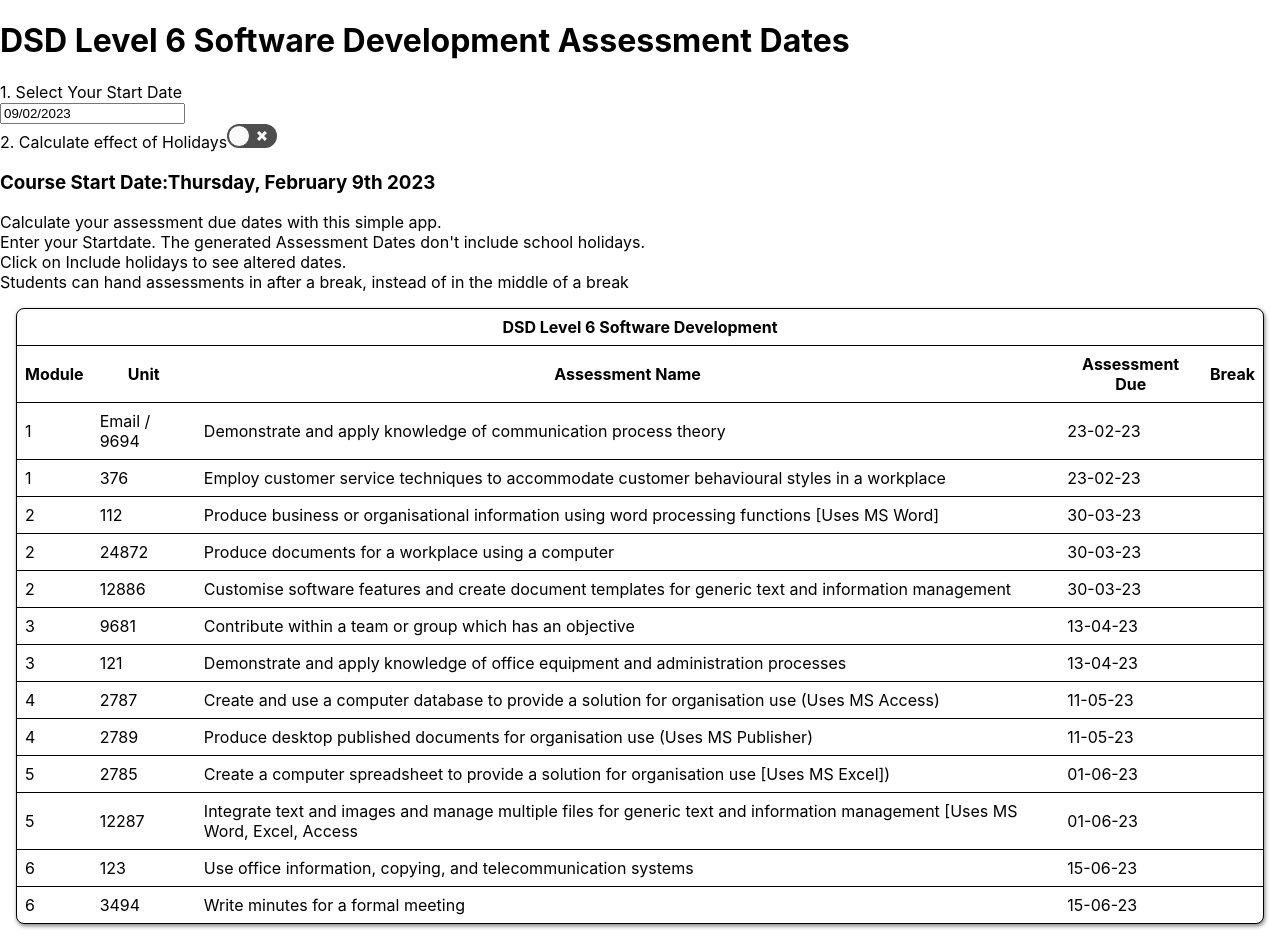
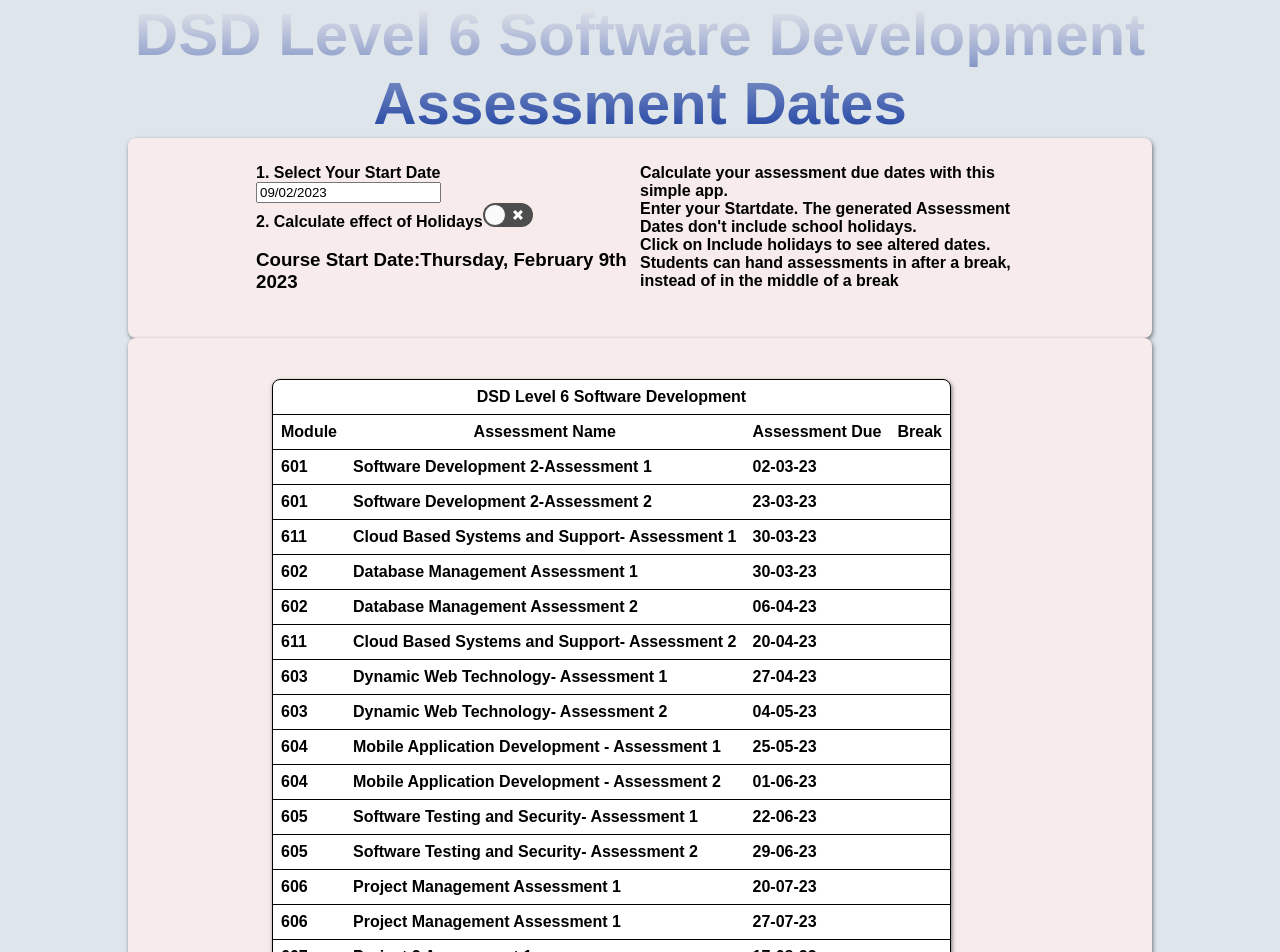
Before and after one commit to Netchicken/timetablereact, a React (Create React App) app: page / in a window 1280 px wide. Shown: the top 952 px of the page. Built offline with nearby package versions, Linux system fonts and the light colour scheme.

Commit message:
working version

```diff
--- a/package.json
+++ b/package.json
@@ -13,6 +13,7 @@
     "react-moment": "^1.1.3",
     "react-scripts": "5.0.1",
     "react-table": "^7.8.0",
+    "styled-components": "^5.3.6",
     "web-vitals": "^2.1.4"
   },
   "scripts": {
--- a/src/App.css
+++ b/src/App.css
@@ -2,37 +2,119 @@
   text-align: center;
 }
 
-.App-logo {
-  height: 40vmin;
-  pointer-events: none;
+body {
+  font-family: "montserrat", sans-serif;
+  background-color: #dee6ec;
+  /* text-align: center; */
+  /* height: 100% !important; */
 }
 
-@media (prefers-reduced-motion: no-preference) {
-  .App-logo {
-    animation: App-logo-spin infinite 20s linear;
+.container {
+  /* display: flex;
+  flex-flow: row wrap; */
+  font-weight: bold;
+  /* text-align: center; */
+}
+.containerSub {
+  border-radius: 8px;
+  margin-top: 0px;
+  margin-left: 10%;
+  margin-right: 10%;
+  max-width: 100%;
+  height: auto;
+  box-shadow: 1px 2px 4px rgba(0, 0, 0, 0.5);
+  padding-left: 10%;
+  padding-right: 10%;
+  padding-top: 2%;
+  padding-bottom: 2%;
+  /* padding: 10px; */
+  background: rgb(247, 235, 235);
+}
+
+.header {
+  /* background: tomato; */
+  text-align: center;
+  /* display:block;position:absolute; */
+}
+
+h2 h3 {
+  color: rgb(194, 12, 240);
+  font-size: 40px;
+  font-weight: 200;
+  /* text-align: center; */
+}
+
+h4 {
+  color: rgb(71, 9, 241);
+  font-size: 30px;
+  font-weight: 200;
+  /* text-align: center; */
+}
+
+/*TITLE CSS    FROM  https://codepen.io/uzcho_/pen/LaPqWJ */
+
+@import url("https://fonts.googleapis.com/css?family=Titan+One");
+
+/* body{text-align:center}  */
+/* div{display:block;position:absolute}  */
+
+.title {
+  text-align: center;
+}
+
+h1 {
+  width: 100%;
+  height: 100%;
+  margin: 0;
+  padding: 0;
+  /* font-family: "Titan One", cursive; */
+  font-size: 60px;
+  font-weight: 700;
+  align-content: center;
+  justify-content: center;
+  background: -webkit-linear-gradient(#eee, rgb(25, 61, 160));
+  -webkit-background-clip: text;
+  -webkit-text-fill-color: transparent;
+}
+
+.react-datepicker {
+  font-family: "Helvetica Neue", Helvetica, Arial, sans-serif !important;
+  font-size: 0.8rem !important;
+  background-color: rgb(182, 150, 150) !important;
+  color: #000 !important;
+  border: 0px !important;
+  border-radius: 0 !important;
+  display: inline-block !important;
+  position: relative !important;
+}
+
+.datepickerFrontButton {
+  background-color: #4caf50; /* Green */
+  border: none;
+  color: white;
+  padding: 20px;
+  text-align: center;
+  text-decoration: none;
+  display: inline-block;
+  font-size: 16px;
+  margin: 4px 2px;
+  border-radius: 12px;
+}
+
+.column {
+  float: left;
+  width: 50%;
+}
+
+/* Clear floats after the columns */
+.row:after {
+  content: "";
+  display: table;
+  clear: both;
+}
+
+@media screen and (max-width: 600px) {
+  .column {
+    width: 100%;
   }
 }
-
-.App-header {
-  background-color: #282c34;
-  min-height: 100vh;
-  display: flex;
-  flex-direction: column;
-  align-items: center;
-  justify-content: center;
-  font-size: calc(10px + 2vmin);
-  color: white;
-}
-
-.App-link {
-  color: #61dafb;
-}
-
-@keyframes App-logo-spin {
-  from {
-    transform: rotate(0deg);
-  }
-  to {
-    transform: rotate(360deg);
-  }
-}
--- a/src/Assets/Assessments.json
+++ b/src/Assets/Assessments.json
@@ -1,29 +1,29 @@
 [
   {
     "id": 1,
-    "group": "1",
-    "AssID": "Email / 9694",
-    "AssName": "Demonstrate and apply knowledge of communication process theory ",
+    "group": "601",
+    "AssID": "",
+    "AssName": "Software Development 2-Assessment 1  ",
     "DueDate": "",
     "passed": false,
-    "days": 14,
+    "days": 21,
     "holiday": ""
   },
   {
     "id": 2,
-    "group": "1",
-    "AssID": "376",
-    "AssName": "Employ customer service techniques to accommodate customer behavioural styles in a workplace",
+    "group": "601",
+    "AssID": "",
+    "AssName": "Software Development 2-Assessment 2",
     "DueDate": "",
     "passed": false,
-    "days": 14,
+    "days": 42,
     "holiday": ""
   },
   {
     "id": 3,
-    "group": "2",
-    "AssID": "112",
-    "AssName": "Produce business or organisational information using word processing functions [Uses MS Word]",
+    "group": "611",
+    "AssID": "",
+    "AssName": "Cloud Based Systems and Support- Assessment 1  ",
     "DueDate": "",
     "passed": false,
     "days": 49,
@@ -31,9 +31,9 @@
   },
   {
     "id": 4,
-    "group": "2",
-    "AssID": "24872",
-    "AssName": "Produce documents for a workplace using a computer",
+    "group": "602",
+    "AssID": "",
+    "AssName": "Database Management Assessment 1",
     "DueDate": "",
     "passed": false,
     "days": 49,
@@ -41,59 +41,59 @@
   },
   {
     "id": 5,
-    "group": "2",
-    "AssID": "12886",
-    "AssName": "Customise software features and create document templates for generic text and information management",
+    "group": "602",
+    "AssID": "",
+    "AssName": "Database Management Assessment 2",
     "DueDate": "",
     "passed": false,
-    "days": 49,
+    "days": 56,
     "holiday": ""
   },
   {
     "id": 6,
-    "group": "3",
-    "AssID": "9681",
-    "AssName": "Contribute within a team or group which has an objective",
+    "group": "611",
+    "AssID": "",
+    "AssName": "Cloud Based Systems and Support- Assessment 2",
     "DueDate": "",
     "passed": false,
-    "days": 63,
+    "days": 70,
     "holiday": ""
   },
   {
     "id": 7,
-    "group": "3",
-    "AssID": "121",
-    "AssName": "Demonstrate and apply knowledge of office equipment and administration processes ",
+    "group": "603",
+    "AssID": "",
+    "AssName": "Dynamic Web Technology- Assessment 1",
     "DueDate": "",
     "passed": false,
-    "days": 63,
+    "days": 77,
     "holiday": ""
   },
   {
     "id": 8,
-    "group": "4",
-    "AssID": "2787",
-    "AssName": "Create and use a computer database to provide a solution for organisation use (Uses MS Access)",
+    "group": "603",
+    "AssID": "",
+    "AssName": "Dynamic Web Technology- Assessment 2",
     "DueDate": "",
     "passed": false,
-    "days": 91,
+    "days": 84,
     "holiday": ""
   },
   {
     "id": 9,
-    "group": "4",
-    "AssID": "2789",
-    "AssName": "Produce desktop published documents for organisation use (Uses MS Publisher)",
+    "group": "604",
+    "AssID": "",
+    "AssName": "Mobile Application Development - Assessment 1",
     "DueDate": "",
     "passed": false,
-    "days": 91,
+    "days": 105,
     "holiday": ""
   },
   {
     "id": 10,
-    "group": "5",
-    "AssID": "2785",
-    "AssName": "Create a computer spreadsheet to provide a solution for organisation use [Uses MS Excel])",
+    "group": "604",
+    "AssID": "",
+    "AssName": "Mobile Application Development - Assessment 2",
     "DueDate": "",
     "passed": false,
     "days": 112,
@@ -101,32 +101,72 @@
   },
   {
     "id": 11,
-    "group": "5",
-    "AssID": "12287",
-    "AssName": "Integrate text and images and manage multiple files for generic text and information management [Uses MS Word, Excel, Access ",
+    "group": "605",
+    "AssID": "",
+    "AssName": "Software Testing and Security- Assessment 1",
     "DueDate": "",
     "passed": false,
-    "days": 112,
+    "days": 133,
     "holiday": ""
   },
   {
     "id": 12,
-    "group": "6",
-    "AssID": "123",
-    "AssName": "Use office information, copying, and telecommunication systems ",
+    "group": "605",
+    "AssID": "",
+    "AssName": "Software Testing and Security- Assessment 2",
     "DueDate": "",
     "passed": false,
-    "days": 126,
+    "days": 140,
     "holiday": ""
   },
   {
     "id": 13,
-    "group": "6",
-    "AssID": "3494",
-    "AssName": "Write minutes for a formal meeting",
+    "group": "606",
+    "AssID": "",
+    "AssName": "Project Management Assessment 1",
     "DueDate": "",
     "passed": false,
-    "days": 126,
+    "days": 161,
+    "holiday": ""
+  },
+  {
+    "id": 14,
+    "group": "606",
+    "AssID": "",
+    "AssName": "Project Management Assessment 1",
+    "DueDate": "",
+    "passed": false,
+    "days": 168,
+    "holiday": ""
+  },
+  {
+    "id": 15,
+    "group": "607",
+    "AssID": "",
+    "AssName": "Project 2 Assessment 1",
+    "DueDate": "",
+    "passed": false,
+    "days": 189,
+    "holiday": ""
+  },
+  {
+    "id": 16,
+    "group": "607",
+    "AssID": "",
+    "AssName": "Project 2 Assessment 2",
+    "DueDate": "",
+    "passed": false,
+    "days": 224,
+    "holiday": ""
+  },
+  {
+    "id": 17,
+    "group": "607",
+    "AssID": "",
+    "AssName": "Project 2 Assessment 3",
+    "DueDate": "",
+    "passed": false,
+    "days": 224,
     "holiday": ""
   }
 ]
--- a/src/components/Home.js
+++ b/src/components/Home.js
@@ -48,12 +48,6 @@ const Home = () => {
     startdate2 = date.toDateString();
     console.log("startdate handlechange ", startdate2);
 
-    // this.setState(
-    //   () => ({
-    //     startDate: date,
-    //   }),
-    //   () => {}
-    // );
   };
 
   // ExampleCustomInput = ({ value, onClick }) => (
@@ -114,16 +108,16 @@ const Home = () => {
             dates. <br></br>Students can hand assessments in after a break,
             instead of in the middle of a break
           </div>
-        </div>{" "}
+        </div>
       </div>
-
+  <div className='containerSub'>
       <Table2
         startDate={startdate2.toDateString()}
         ShowHolidays={ShowHolidays}
         CalculateHolidays={CalculateHolidays}
       ></Table2>
 
-      <div className='containerSub'>
+
         <h3>Holiday Dates</h3>
 
         {GetHolidayData().map((item, index) => {
--- a/src/components/Table2.js
+++ b/src/components/Table2.js
@@ -19,11 +19,11 @@ import {
       {
         columns,
         data,
-        }
+      },
 
       // hooks for resizing
       // useFlexLayout,
-        //useResizeColumns
+      useResizeColumns
     );
   //https://medium.com/@blaiseiradukunda/react-table-7-tutorial-3d8ba6ac8b16 excellent tutorial
   // Render the UI for your table
@@ -51,9 +51,7 @@ import {
           return (
             <tr {...row.getRowProps()}>
               {row.cells.map((cell) => {
-                  return (
-                    <td {...cell.getCellProps()}>{cell.render("Cell")}</td>
-                  );
+                return <td {...cell.getCellProps()}>{cell.render("Cell")}</td>;
               })}
             </tr>
           );
@@ -62,7 +60,6 @@ import {
     </table>
   );
 };
-
 
 const Table2 = (props) => {
   const Styles = styled.div`
@@ -117,10 +114,10 @@ const Table2 = (props) => {
             Header: "Module",
             accessor: "group",
           },
-          {
-            Header: "Unit",
-            accessor: "AssID",
-          },
+          // {
+          //   Header: "Unit",
+          //   accessor: "AssID",
+          // },
           {
             Header: "Assessment Name",
             accessor: "AssName",
@@ -159,6 +156,7 @@ const Table2 = (props) => {
       ),
     [props.startDate, props.ShowHolidays, props.CalculateHolidays] //this is where change is watched
   );
+
   console.log("Table2 data", data);
   console.log("Table2 columns", columns);
   return (
```
Also changed, not shown: 1 other file (tests, documents, lock files or other folders). Lines whose indentation alone changed are shown as unchanged.
